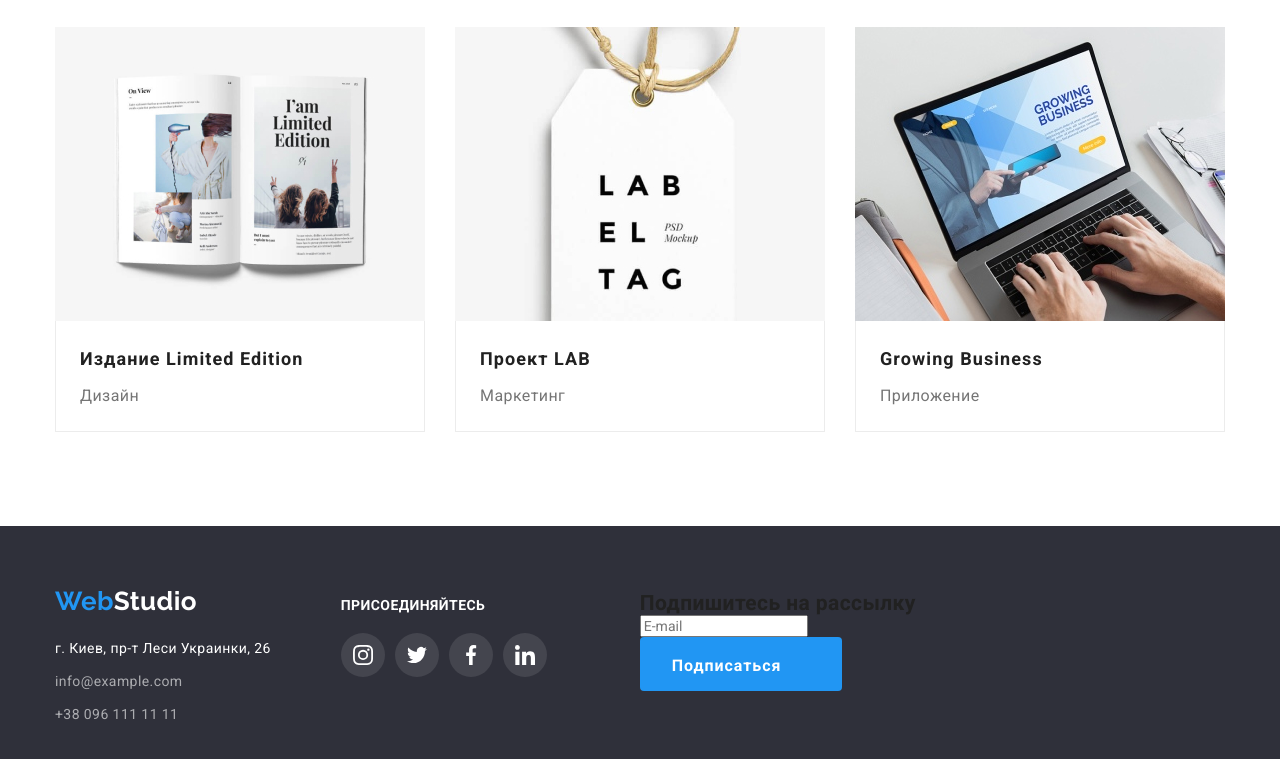
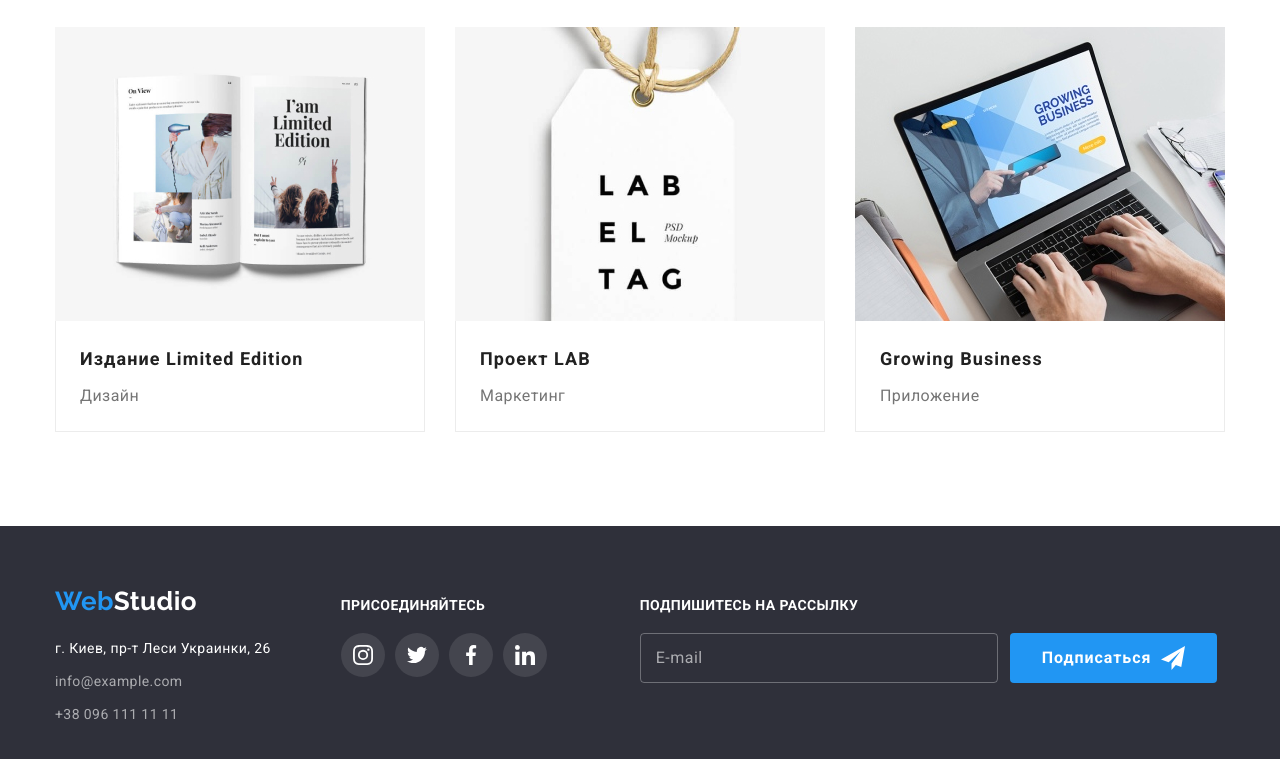
Before and after one commit to ValeriiaSiabruk/goit-markup-hw-06, a plain HTML site: page portfolio.html in a window 1280 px wide. Shown: the part 1106-1865 px from the top of the page. Drawn offline with Linux system fonts and the light colour scheme.

Commit message:
fix footer styles

```diff
--- a/portfolio.html
+++ b/portfolio.html
@@ -359,16 +359,16 @@
         </div>
 
         <div class="footer-form">
-          <form class="form-latter">
-            <h2 class="form-latter-title">Подпишитесь на рассылку</h2>
-            <input class="latter-input" type="email" name="email" placeholder="E-mail" />
+          <h2 class="footer-form-title">Подпишитесь на рассылку</h2>
+          <form class="footer-form-subscribe">
+            <input class="subscribe-input" type="email" name="email" placeholder="E-mail" />
+            <button class="button button-large button-subscribe">
+              Подписаться
+              <svg class="icon-subscribe" width="24" height="24">
+                <use href="./images/symbol-defs.svg#icon-subscribe" />
+              </svg>
+            </button>
           </form>
-          <button class="button button-large button-latter">
-            Подписаться
-            <svg class="icon-send" width="24" height="24">
-              <use href="./images/symbol-defs.svg#icon-send" />
-            </svg>
-          </button>
         </div>
       </div>
     </footer>
```
